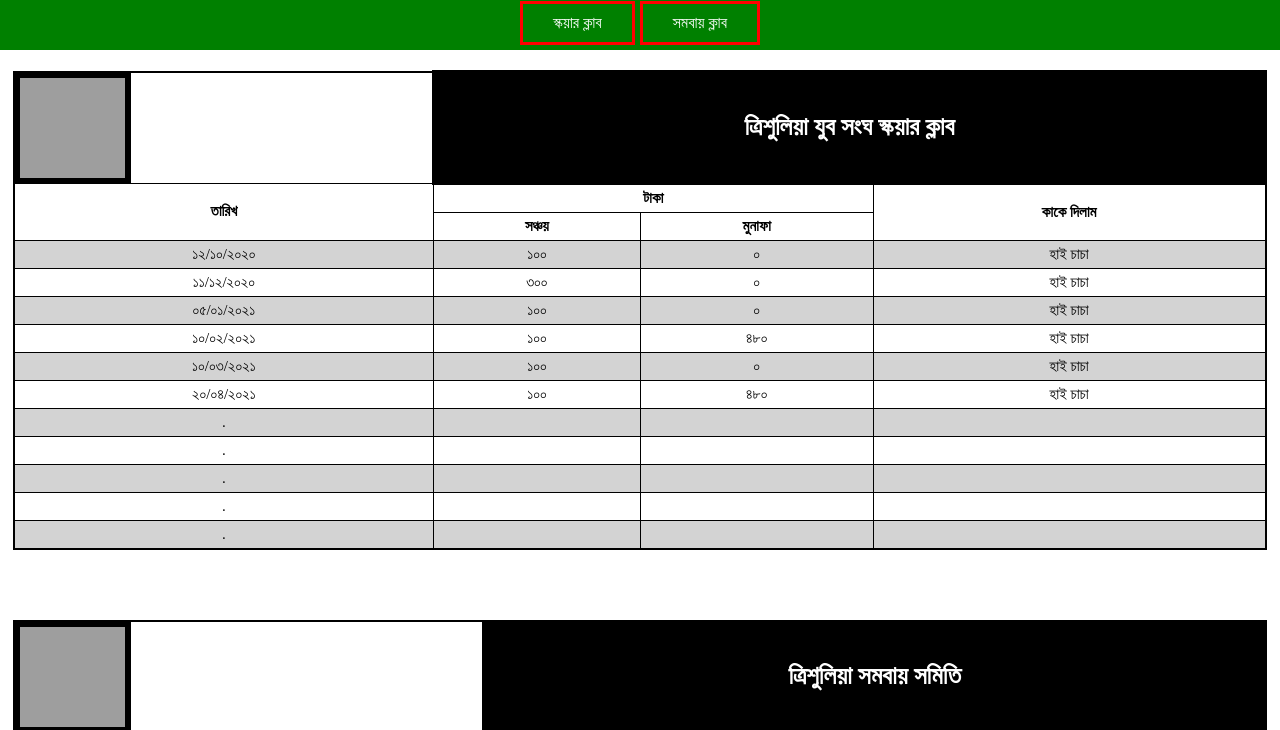
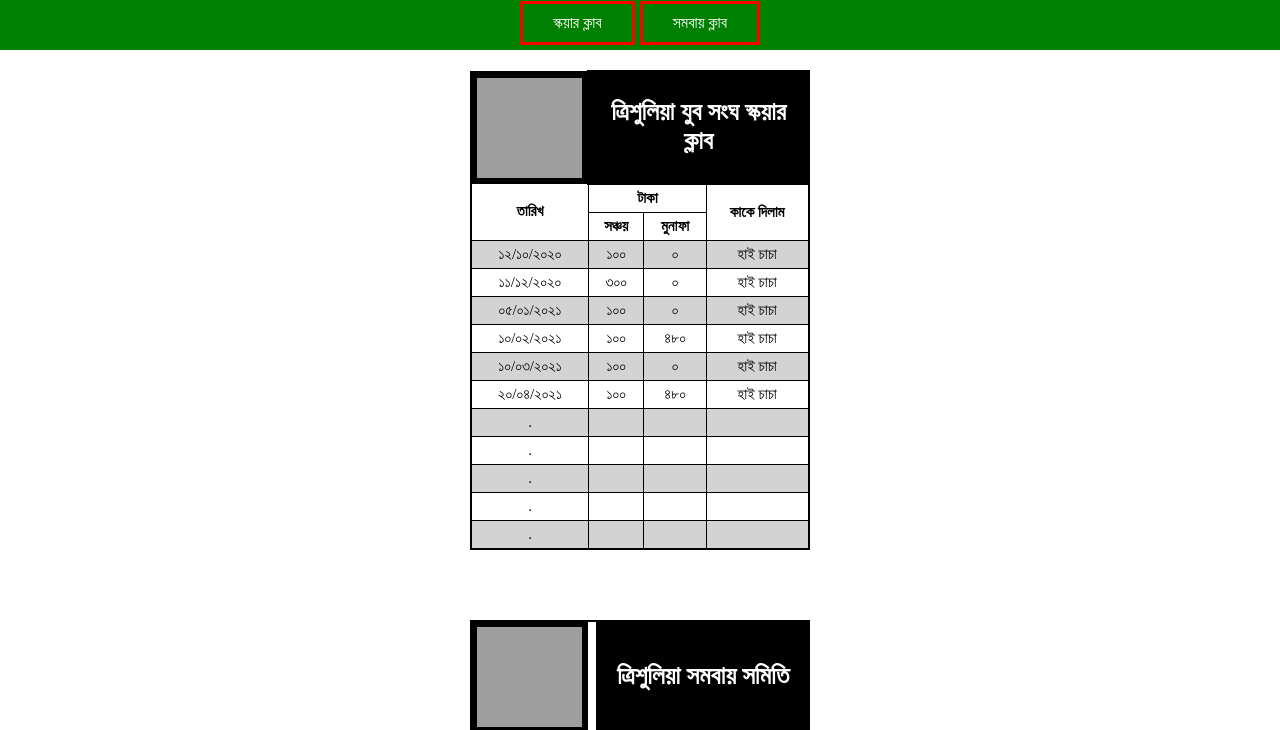
Before and after one commit to masud7230/sujon-vai-club, a plain HTML site: page index.html in a window 1280 px wide. Shown: the top 730 px of the page. Drawn offline with Linux system fonts and the light colour scheme; grey boxes are pictures that could not be loaded.

Commit message:
Update index.html

```diff
--- a/index.html
+++ b/index.html
@@ -13,7 +13,7 @@ body{
 table{
 border:1px solid black;
 margin :auto ;
-width :98%;
+width :340px;
 text-align :center ;
 margin-top :70px ;
 border :2px solid black ;
```
